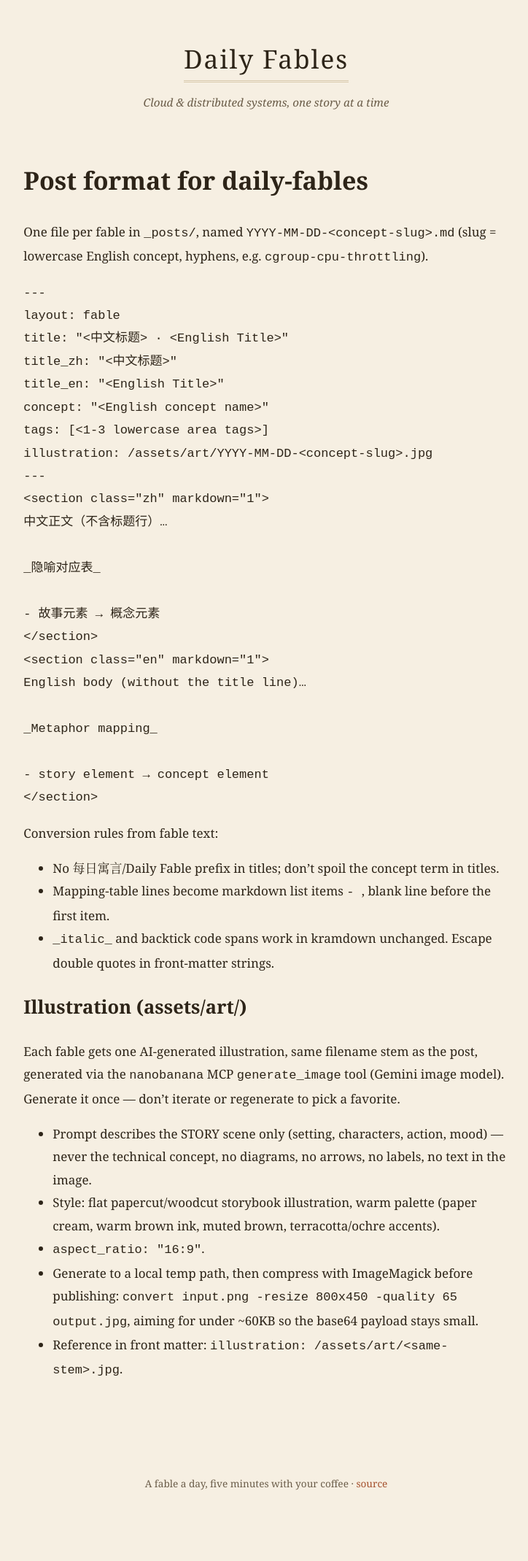
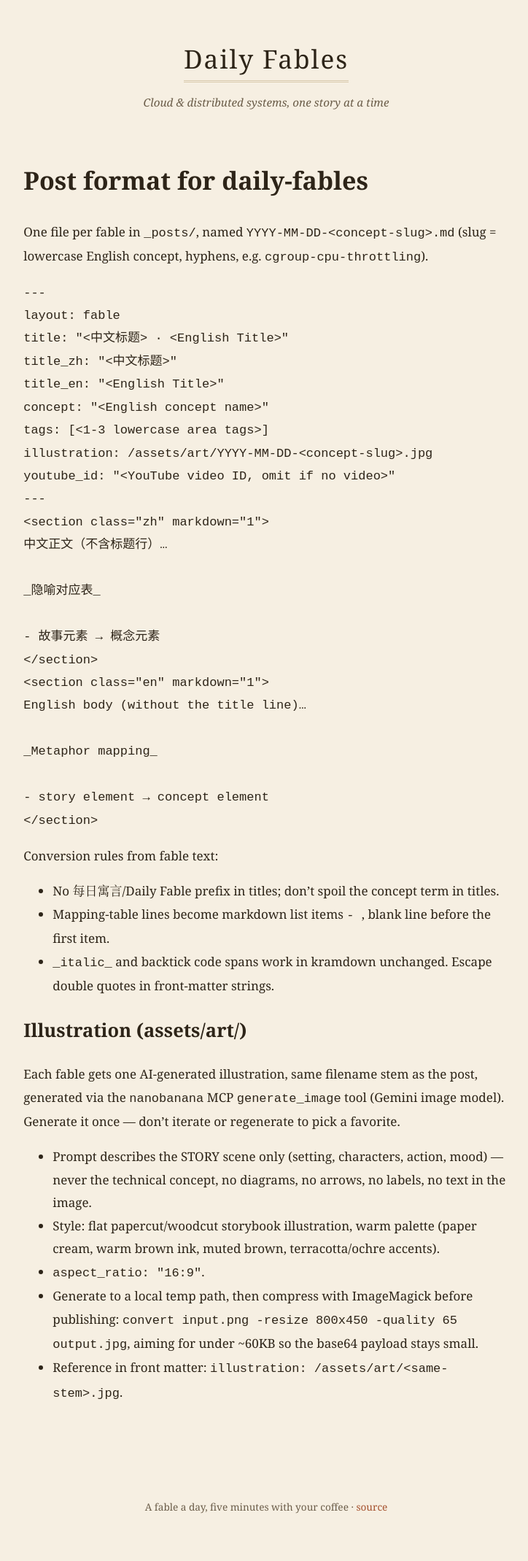
Before and after one commit to judexzhu/daily-fables, a Jekyll site: the page built from POST_FORMAT.md, in a window 1280 px wide. Shown: the whole page at 73% size, without its empty margins (275-999 px from the left). Built offline with Jekyll 4.4.1, drawn with Linux system fonts in a browser that asks for light colours; our own code applies the rules of GitHub Pages for plain Markdown files; before the commit the page ends 2107 px from its top, so only the background shows below that.

Commit message:
Add YouTube video embed support and update today's fable with video

```diff
--- a/POST_FORMAT.md
+++ b/POST_FORMAT.md
@@ -11,6 +11,7 @@ title_en: "<English Title>"
 concept: "<English concept name>"
 tags: [<1-3 lowercase area tags>]
 illustration: /assets/art/YYYY-MM-DD-<concept-slug>.jpg
+youtube_id: "<YouTube video ID, omit if no video>"
 ---
 <section class="zh" markdown="1">
 中文正文（不含标题行）…
--- a/_layouts/fable.html
+++ b/_layouts/fable.html
@@ -8,6 +8,12 @@ layout: default
   <p class="fable-concept">concept: <span class="concept-chip">{{ page.concept }}</span></p>
 
   {% if page.illustration %}<img class="fable-art" src="{{ page.illustration | relative_url }}" alt="Illustration: {{ page.title_en }}">{% endif %}
+
+  {% if page.youtube_id %}
+  <div class="fable-video">
+    <iframe src="https://www.youtube.com/embed/{{ page.youtube_id }}" frameborder="0" allowfullscreen loading="lazy" allow="accelerometer; autoplay; clipboard-write; encrypted-media; gyroscope; picture-in-picture"></iframe>
+  </div>
+  {% endif %}
 
   <div class="lang-toggle" role="tablist">
     <button data-lang="en" aria-pressed="true">English</button>
--- a/assets/style.css
+++ b/assets/style.css
@@ -64,6 +64,8 @@ a:hover { text-decoration: underline; }
 .fable-title-zh { color: var(--ink-soft); font-size: 1.05rem; margin: 0 0 0.3rem; }
 .fable-concept { color: var(--ink-soft); font-size: 0.9rem; }
 .fable-art { display: block; width: 100%; height: auto; border: 1px solid var(--rule); border-radius: 10px; margin: 1.2rem 0 0.4rem; }
+.fable-video { position: relative; width: 100%; padding-bottom: 56.25%; margin: 1.2rem 0; border-radius: 10px; overflow: hidden; }
+.fable-video iframe { position: absolute; top: 0; left: 0; width: 100%; height: 100%; border: 1px solid var(--rule); border-radius: 10px; }
 .lang-toggle { margin: 1.4rem 0; display: flex; gap: 0.5rem; }
 .lang-toggle button {
   font: inherit; font-size: 0.85rem; color: var(--ink-soft);
```
Also changed, not shown: _posts/2026-08-23-tlb-shootdown.md (+1 -0 lines), 1 other file.
